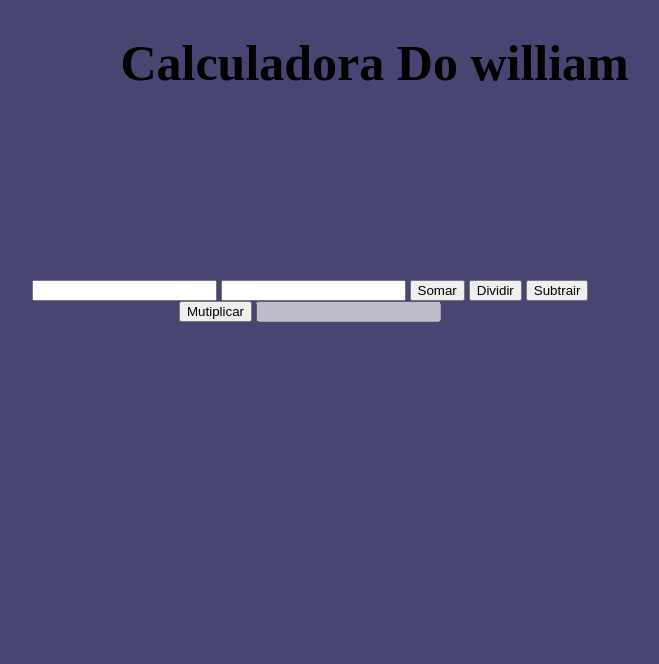
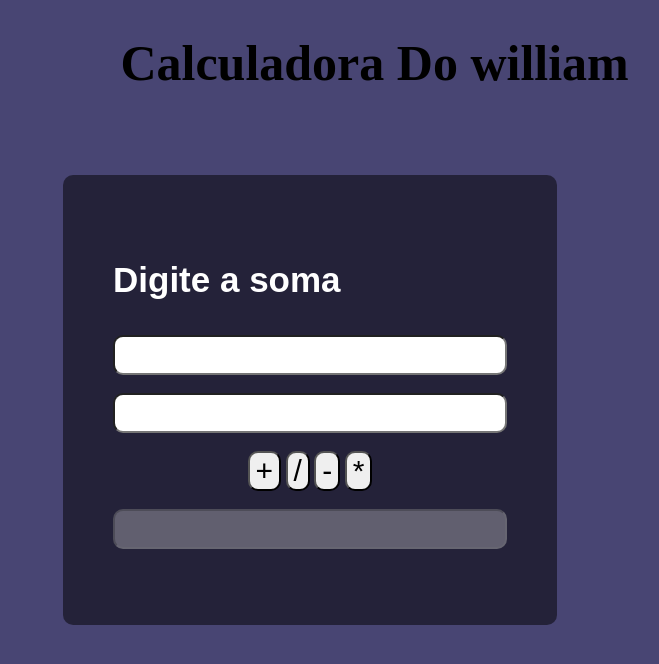
Before and after one commit to williamfernandessilva/aula10-03-2023, a plain HTML site: page index.html in a window 1280 px wide. Shown: the whole page, without its empty margins (330-989 px from the left). Drawn offline with Linux system fonts and the light colour scheme.

Commit message:
calculadora-17-03

```diff
--- a/index.html
+++ b/index.html
@@ -14,6 +14,10 @@
             left: 50%;
             transform: translate(-50%,-50%);
             padding: 15px;
+            background-color: rgba(0, 0, 0, 0.5);
+            padding: 50px;
+            border-radius: 10px;
+
         }
         body {
             background-color: rgba(52, 48, 100, 0.899);
@@ -22,6 +26,11 @@
             color: rgb(0, 0, 0);
             margin-left: 35%;
             font-size: 50px;
+
+        }
+
+        h3{
+            font-size: 35px;
 
         }
         botao{
@@ -39,12 +48,30 @@
             background-image: linear-gradient(45de crimson);
             height: 30vh;
             text-align: center;
+
+
         }
 
-        resul{
-            bottom: 50%;
-            margin left: 50%;
+        input{
+
+            font-size: 30px;
+            border-radius: 10px;
         }
+
+        button{
+            font-size: 30px;
+            border-radius: 10px;
+        }
+        #resultado{
+                color: white;
+        }
+
+        div{
+            color: white;
+            font-family: Arial, Helvetica, sans-serif;
+        }
+
+
     </style>
 
 </head>
@@ -55,21 +82,28 @@
 
     <div class ="calculadora">
 
-    <form>
+    <h3> Digite a soma </h3>
         <div class ="fundo">
         <input type="text" id="num1">
+        <br><br>
         <input type="text" id="num2">
-        <button type="button" onclick="operacao('+')">Somar</button>
+        <br><br>
+        <button type="button" onclick="operacao('+')">+</button>
 
-        <button type="button" onclick="operacao('/')">Dividir </button>
+        <button type="button" onclick="operacao('/')">/ </button>
 
-        <button type="button" onclick="operacao('-')">Subtrair </button>
+        <button type="button" onclick="operacao('-')">- </button>
 
-        <button type="button" onclick="operacao('*')">Mutiplicar </button>
+        <button type="button" onclick="operacao('*')">* </button>
+        <br><br>
+
 
         <input type="text" disabled id="resultado"/>
+
+
+
     </div>
-    </form>
+
 
 </div>
 
```
